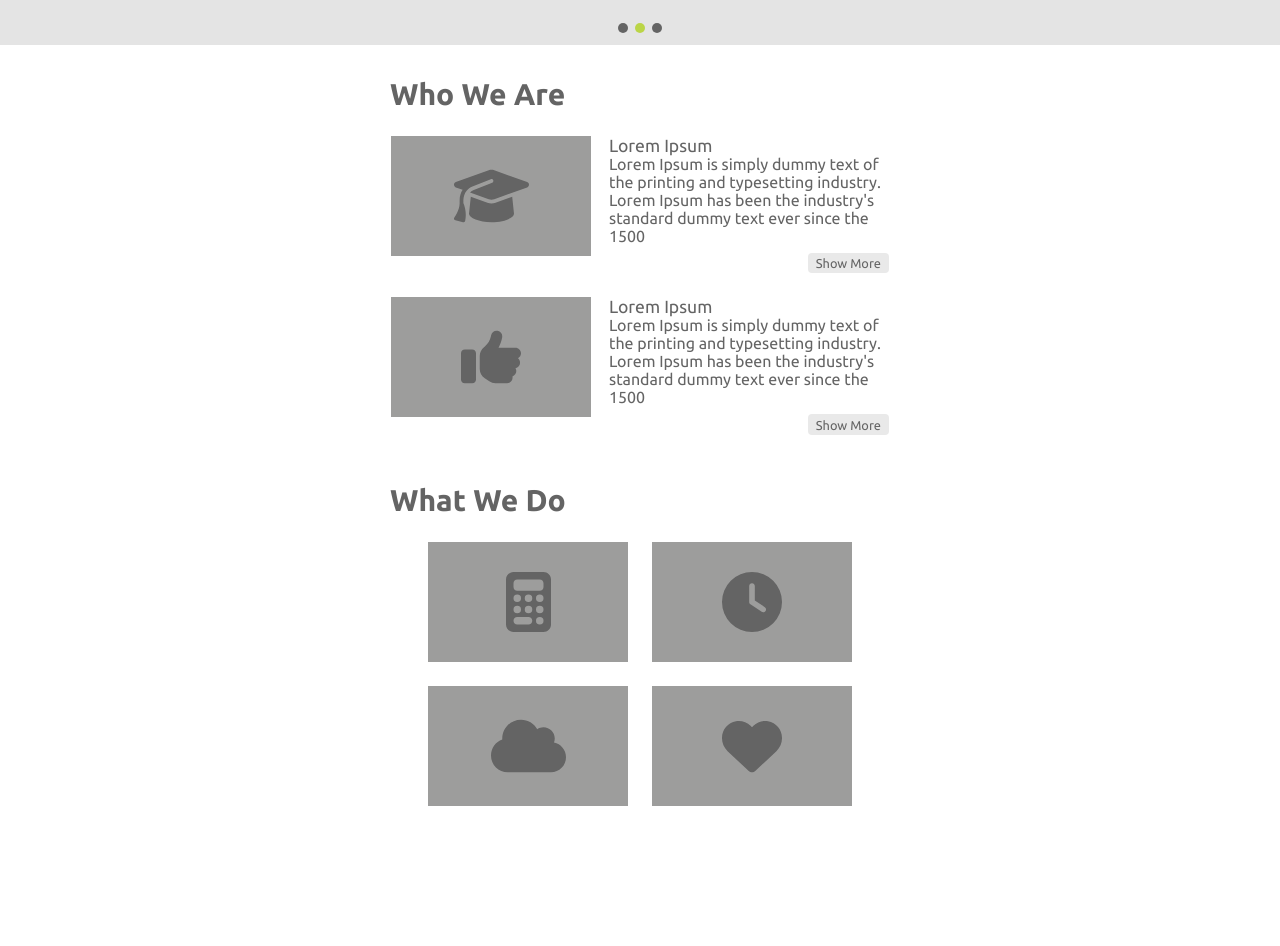
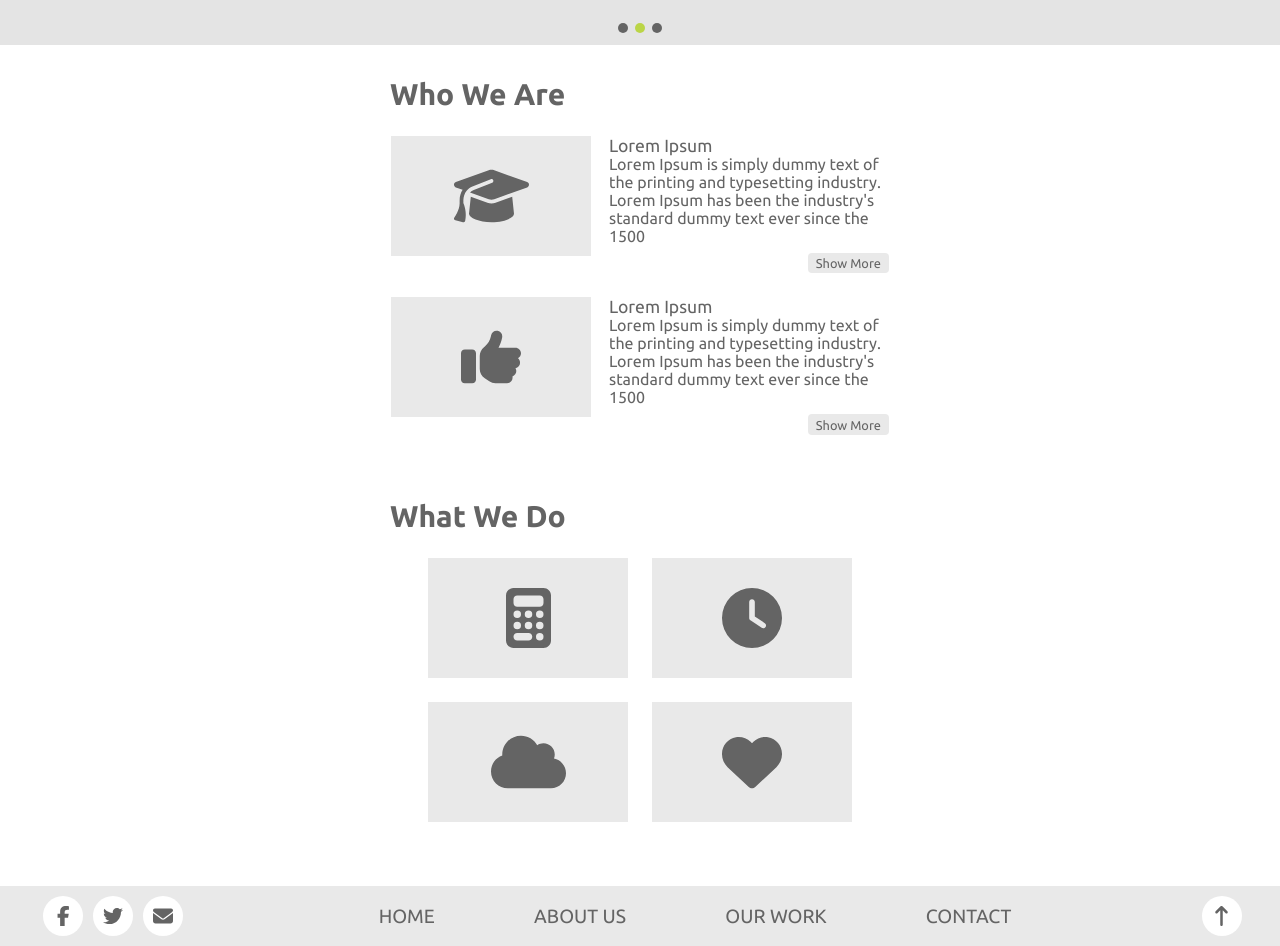
Before and after one commit to vmrjnvc/wm-frontend, a Vue app: page / in a window 1280 px wide. Shown: the part 360-1306 px from the top of the page. Before the commit the page ends 1182 px from the top, so only its background shows below. Built offline with nearby package versions, Linux system fonts and the light colour scheme.

Commit message:
Create footer, add icons for footer, update background colors for work/about section frames

```diff
--- a/package.json
+++ b/package.json
@@ -8,6 +8,7 @@
   },
   "dependencies": {
     "@fortawesome/fontawesome-svg-core": "^6.1.0",
+    "@fortawesome/free-brands-svg-icons": "^6.1.0",
     "@fortawesome/free-regular-svg-icons": "^6.1.0",
     "@fortawesome/free-solid-svg-icons": "^6.1.0",
     "@fortawesome/vue-fontawesome": "^3.0.0-5",
--- a/src/App.vue
+++ b/src/App.vue
@@ -3,6 +3,7 @@ import Navbar from './components/Navbar.vue'
 import Slider from './components/Slider.vue'
 import About from './components/About.vue'
 import Work from './components/Work.vue'
+import Footer from './components/Footer.vue'
 export default {
   name: 'App',
   components: {
@@ -10,6 +11,7 @@ export default {
     Slider,
     About,
     Work,
+    Footer,
   },
   data() {
     return {
@@ -25,6 +27,12 @@ export default {
         'clock',
         'cloud',
         'heart',
+        'facebook-f',
+        'twitter',
+        'envelope',
+        'house',
+        'circle-question',
+        'arrow-up-long',
       ],
     }
   },
@@ -66,10 +74,12 @@ export default {
     :mobile="mobile"
     :mobileNav="mobileNav"
     :tablet="tablet"
+    :svgs="svgs"
   />
   <Slider :mobile="mobile" />
   <About :mobile="mobile" :svgs="svgs" />
   <Work :svgs="svgs" />
+  <Footer :svgs="svgs" :mobile="mobile" :tablet="tablet" />
 </template>
 
 <style lang="scss"></style>
--- /dev/null
+++ b/src/components/Footer.vue
@@ -0,0 +1,94 @@
+<script>
+export default {
+  name: 'Footer',
+  props: {
+    svgs: {
+      type: Array,
+    },
+    tablet: {
+      type: Boolean,
+    },
+    mobile: {
+      type: Boolean,
+    },
+  },
+}
+</script>
+
+<template>
+  <footer>
+    <div class="social-networks-container">
+      <div class="svg-network-circle"><fa :icon="['fab', svgs[6]]" /></div>
+      <div class="svg-network-circle"><fa :icon="['fab', svgs[7]]" /></div>
+      <div class="svg-network-circle"><fa :icon="svgs[8]" /></div>
+    </div>
+    <div class="footer-nav" v-show="!mobile && !tablet">
+      <ul>
+        <li class="home">
+          <a href="">HOME</a>
+        </li>
+        <li class="about">
+          <a href="">ABOUT US</a>
+        </li>
+        <li class="work">
+          <a href="">OUR WORK</a>
+        </li>
+        <li class="contact">
+          <a href="">CONTACT</a>
+        </li>
+      </ul>
+    </div>
+    <button class="scroll-top-btn">
+      <div class="svg-network-circle"><fa :icon="svgs[11]" /></div>
+    </button>
+  </footer>
+</template>
+
+<style lang="scss">
+@import '../assets/variables.scss';
+
+footer {
+  display: flex;
+  justify-content: space-between;
+  align-items: center;
+  height: 60px;
+  padding: 0 3%;
+  background-color: $gray;
+  margin-top: 2rem;
+  .footer-nav {
+    justify-self: center;
+    width: 65%;
+    max-width: 700px;
+    ul {
+      display: flex;
+      list-style: none;
+      width: 100%;
+      justify-content: space-around;
+      gap: 2rem;
+      a {
+        font-size: 1.2rem;
+        &:hover {
+          color: $greenLight;
+        }
+      }
+    }
+  }
+  .social-networks-container {
+    width: 150px;
+    display: flex;
+    justify-content: space-around;
+  }
+}
+.svg-network-circle {
+  width: 40px;
+  height: 40px;
+  background-color: #fff;
+  border-radius: 50%;
+  display: flex;
+  align-items: center;
+  justify-content: center;
+  svg:hover {
+    color: $greenLight;
+  }
+}
+</style>
--- a/src/components/Navbar.vue
+++ b/src/components/Navbar.vue
@@ -20,6 +20,9 @@ export default {
     tablet: {
       type: Boolean,
     },
+    svgs: {
+      type: Array,
+    },
   },
   data() {
     return {}
@@ -37,22 +40,22 @@ export default {
     <div class="nav-container">
       <ul v-show="!mobile" class="navigation">
         <li class="home" v-if="tablet">
-          <a href=""><fa icon="house" /></a>
+          <a href=""><fa :icon="svgs[9]" /></a>
         </li>
         <li class="home" v-else><a href="">HOME</a></li>
         <span v-if="!tablet">/</span>
         <li class="home" v-if="tablet">
-          <a href=""><fa icon="circle-question" /></a>
+          <a href=""><fa :icon="svgs[10]" /></a>
         </li>
         <li class="home" v-else><a href="">ABOUT US</a></li>
         <span v-if="!tablet">/</span>
         <li class="home" v-if="tablet">
-          <a href=""><fa icon="graduation-cap" /></a>
+          <a href=""><fa :icon="svgs[0]" /></a>
         </li>
         <li class="home" v-else><a href="">OUR WORK</a></li>
         <span v-if="!tablet">/</span>
         <li class="home" v-if="tablet">
-          <a href=""><fa icon="envelope" /></a>
+          <a href=""><fa :icon="svgs[8]" /></a>
         </li>
         <li class="home" v-else><a href="">CONTACT</a></li>
       </ul>
--- a/src/components/Project.vue
+++ b/src/components/Project.vue
@@ -18,7 +18,7 @@ export default {
 .project {
   width: 200px;
   height: 120px;
-  background-color: $darkGray;
+  background-color: $gray;
   display: flex;
   align-items: center;
   justify-content: center;
--- a/src/components/Story.vue
+++ b/src/components/Story.vue
@@ -52,7 +52,7 @@ export default {
   .story-img {
     height: 120px;
     width: 100%;
-    background-color: $darkGray;
+    background-color:  $gray;
     display: flex;
     align-items: center;
     justify-content: center;
--- a/src/components/Work.vue
+++ b/src/components/Work.vue
@@ -27,11 +27,10 @@ export default {
 
 <style lang="scss">
 .work-container {
-  padding: 1rem 0;
   width: 85%;
   max-width: 500px;
   margin: 0 auto;
-  padding: 1rem 0;
+  padding: 2rem 0;
   display: flex;
   flex-direction: column;
   justify-content: center;
--- a/src/main.js
+++ b/src/main.js
@@ -4,8 +4,9 @@ import { FontAwesomeIcon } from '@fortawesome/vue-fontawesome'
 import { library } from '@fortawesome/fontawesome-svg-core'
 import { fas } from '@fortawesome/free-solid-svg-icons'
 import { far } from '@fortawesome/free-regular-svg-icons'
+import { fab } from '@fortawesome/free-brands-svg-icons'
 import App from './App.vue'
 
-library.add(fas, far)
+library.add(fas, far, fab)
 
 createApp(App).component('fa', FontAwesomeIcon).mount('#app')
```
Also changed, not shown: 1 other file (tests, documents, lock files or other folders).
